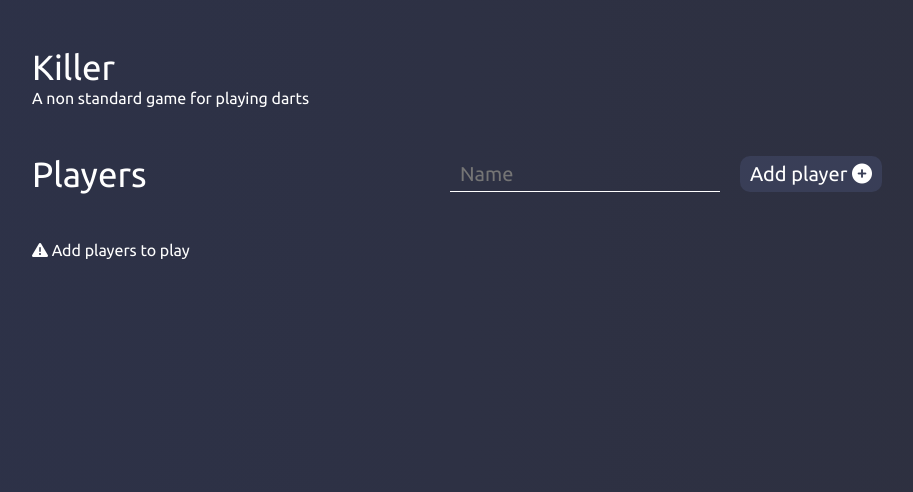
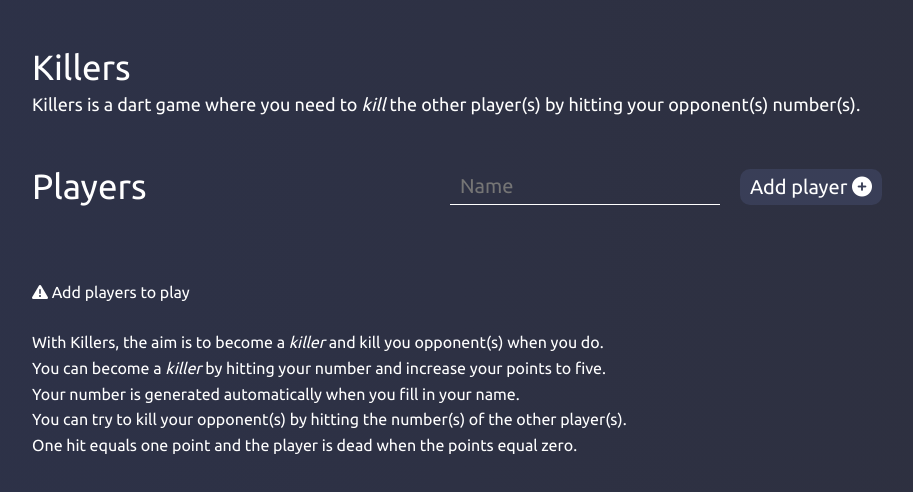
Before and after one commit to nkuway/dartsKillerGame, a website built with Parcel: page index.html in a window 1280 px wide. Shown: the whole page, without its empty margins (183-1096 px from the left). Built offline with nearby package versions, Linux system fonts and the light colour scheme.

Commit message:
add game description

```diff
--- a/index.html
+++ b/index.html
@@ -27,8 +27,8 @@
     <body>
         <main>
             <div class="wrapper">
-                <h1>Killer</h1>
-                <p>A non standard game for playing darts</p>
+                <h1>Killers</h1>
+                <p class="intro">Killers is a dart game where you need to <i>kill</i> the other player(s) by hitting your opponent(s) number(s).</p>
                 <section class="players-wrapper">
                     <h2>Players</h2>
                     <form id="playerForm">
@@ -37,6 +37,13 @@
                     </form>
                     <div id="players"></div>
                 </section>
+                <p>
+                    With Killers, the aim is to become a <i>killer</i> and kill you opponent(s) when you do.<br>
+                    You can become a <i>killer</i> by hitting your number and increase your points to five.<br>
+                    Your number is generated automatically when you fill in your name.<br>
+                    You can try to kill your opponent(s) by hitting the number(s) of the other player(s).<br>
+                    One hit equals one point and the player is dead when the points equal zero.<br>
+                </p>
             </div>
         </main>
 
--- a/sass/app.scss
+++ b/sass/app.scss
@@ -1,4 +1,6 @@
 @import "reset";
+
+// todo: responsive
 
 body {
     font-family: 'Ubuntu', sans-serif;
@@ -6,7 +8,10 @@ body {
     background: linear-gradient(90deg, rgba(45, 50, 73, 1) 0%, rgba(46, 48, 63, 1) 100%);
 }
 
-h1, h2, h3, h4, h5, h6 {
+h1, h2, h3, h4, h5, h6 {}
+
+i {
+    font-style: italic;
 }
 
 .wrapper {
@@ -24,6 +29,16 @@ h1, h2, h3, h4, h5, h6 {
 
     p {
         color: #ffffff;
+        line-height: 1.6;
+
+        &.intro {
+            margin-bottom: 15px;
+            font-size: 18px;
+        }
+
+        &:last-child {
+            margin-top: 25px;
+        }
     }
 }
 
```
Also changed, not shown: css/app.css, 1 other file.
